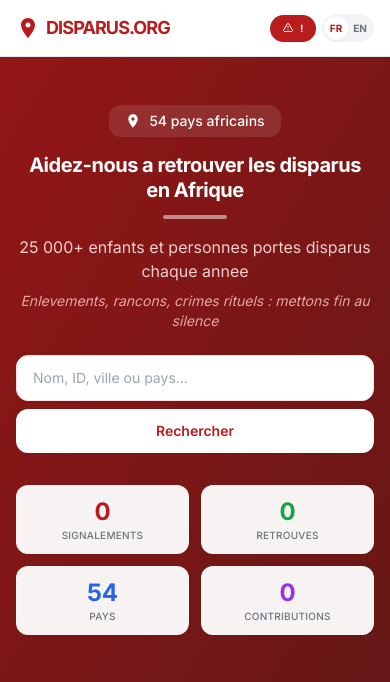
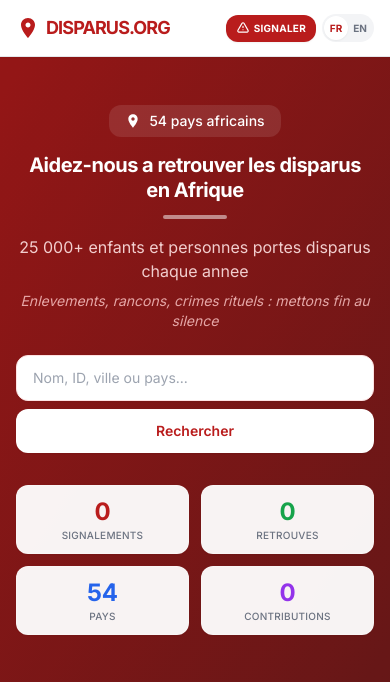
Before and after one commit to moa-digitalagency/DisparusOrg, a Flask app: page / in a window 390 px wide. Shown: the top 682 px of the page. Run offline with Flask 3, Linux system fonts and the light colour scheme; data that the repository does not hold is empty; some libraries are stand-ins or nearby versions.

Commit message:
Improve header button visibility and styling on mobile devices
Update the header's "Report" button in templates/base.html to ensure text is always visible on smaller screens, adjust padding and font size for mobile, and apply consistent rounded-xl styling.

Replit-Commit-Author: Agent
Replit-Commit-Session-Id: c9a916af-62fe-41f5-972e-30edd74d64bb
Replit-Commit-Checkpoint-Type: full_checkpoint
Replit-Commit-Event-Id: eb6e0fe0-24e8-4b3c-af24-12ac94208b40
Replit-Commit-Screenshot-Url: https://storage.googleapis.com/screenshot-production-us-central1/940c27c1-9d3a-4359-82a4-6063e0de04ae/c9a916af-62fe-41f5-972e-30edd74d64bb/tpTuLKY
Replit-Helium-Checkpoint-Created: true

```diff
--- a/templates/base.html
+++ b/templates/base.html
@@ -61,10 +61,9 @@
                 </a>
 
                 <div class="flex items-center gap-1.5 md:gap-2">
-                    <a href="/signaler" class="bg-red-700 hover:bg-red-800 text-white font-bold py-1.5 px-3 md:py-2 md:px-5 rounded-full shadow-sm hover:shadow-md transition-all flex items-center gap-1.5 text-[10px] md:text-xs uppercase tracking-wider" data-testid="link-report">
-                        <svg class="w-3 h-3 md:w-4 md:h-4" fill="none" stroke="currentColor" viewBox="0 0 24 24"><path stroke-linecap="round" stroke-linejoin="round" stroke-width="2" d="M12 9v2m0 4h.01m-6.938 4h13.856c1.54 0 2.502-1.667 1.732-3L13.732 4c-.77-1.333-2.694-1.333-3.464 0L3.34 16c-.77 1.333.192 3 1.732 3z"/></svg>
-                        <span class="hidden xs:inline">{% if get_locale() == 'fr' %}SIGNALER{% else %}REPORT{% endif %}</span>
-                        <span class="xs:hidden">!</span>
+                    <a href="/signaler" class="bg-red-700 hover:bg-red-800 text-white font-bold py-1.5 px-2.5 md:py-2 md:px-5 rounded-xl shadow-sm hover:shadow-md transition-all flex items-center gap-1 text-[10px] md:text-xs uppercase tracking-wide" data-testid="link-report">
+                        <svg class="w-3.5 h-3.5 md:w-4 md:h-4 flex-shrink-0" fill="none" stroke="currentColor" viewBox="0 0 24 24"><path stroke-linecap="round" stroke-linejoin="round" stroke-width="2" d="M12 9v2m0 4h.01m-6.938 4h13.856c1.54 0 2.502-1.667 1.732-3L13.732 4c-.77-1.333-2.694-1.333-3.464 0L3.34 16c-.77 1.333.192 3 1.732 3z"/></svg>
+                        <span>{% if get_locale() == 'fr' %}SIGNALER{% else %}REPORT{% endif %}</span>
                     </a>
 
                     <div class="flex items-center bg-gray-100 dark:bg-gray-700 rounded-full p-0.5 md:p-1">
```
Also changed, not shown: attached_assets/IMG_3059_1767024976928.png (added).
